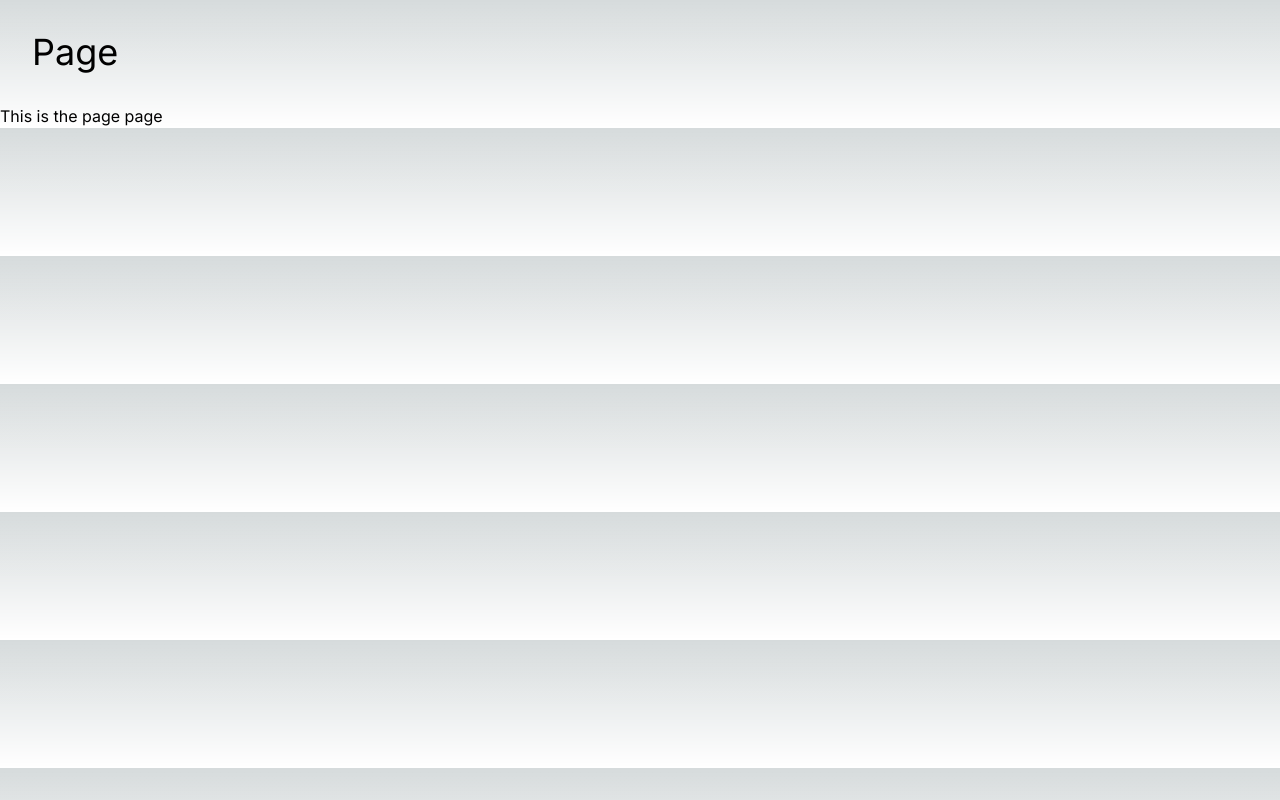
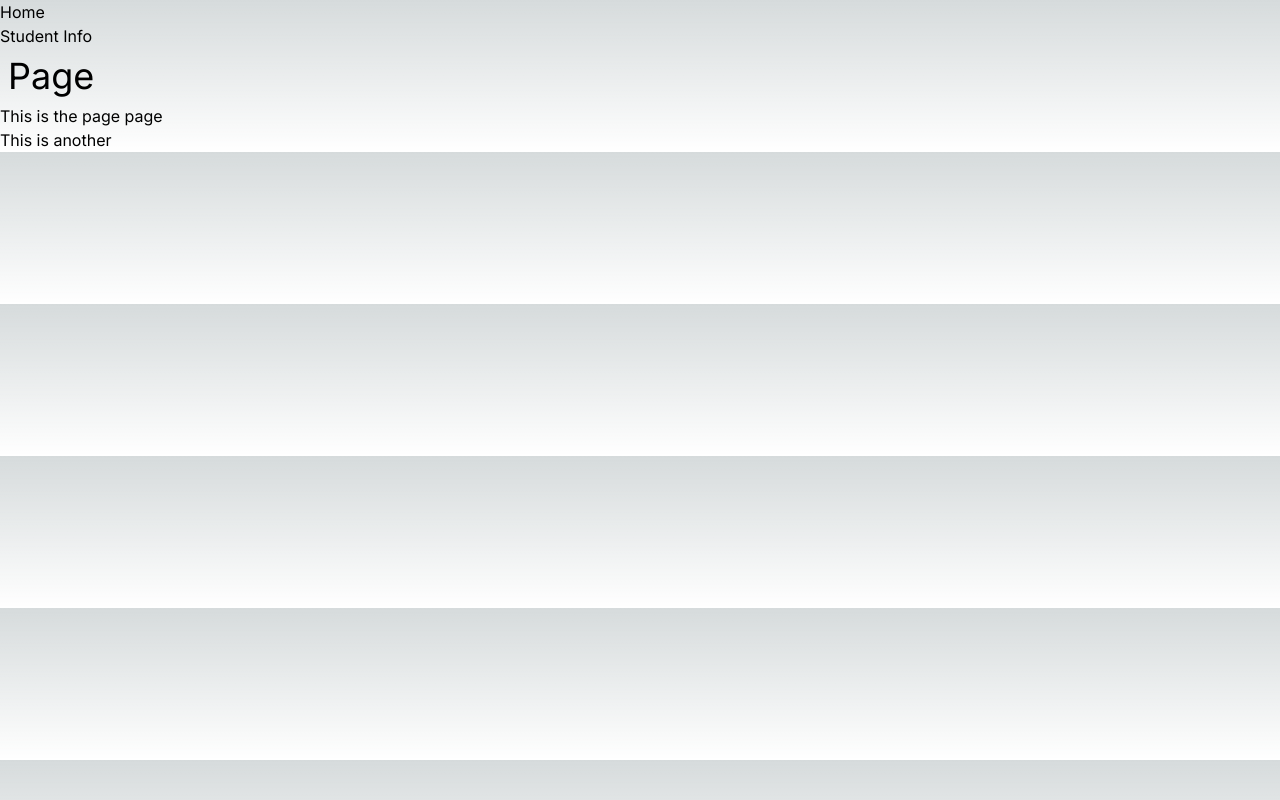
Before and after one commit to 3mptySpac3/cprg306-app-1, a Next.js app: page / in a window 1280 px wide. Built offline with nearby package versions, Linux system fonts and the light colour scheme.

Commit message:
added a nav menu, getting 404 page not found for studentinfo page

```diff
--- /dev/null
+++ b/app/NavigationMenu.js
@@ -0,0 +1,13 @@
+
+import React from 'react';
+
+export function NavigationMenu(){
+  return (
+    <nav>
+      <ul>
+        <li><a href="/">Home</a></li>
+        <li><a href="/studentinfo">Student Info</a></li>
+      </ul>
+    </nav>
+  );
+}
--- a/app/StudentInfo.js
+++ b/app/StudentInfo.js
@@ -1,6 +1,10 @@
-export function Student() {
+import React from "react";
+import { NavigationMenu } from "./NavigationMenu";
+
+export function StudentPage() {
   return (
     <div>
+      <NavigationMenu />
       <p>This is the student info page</p>
     </div>
   );
--- a/app/page.js
+++ b/app/page.js
@@ -1,8 +1,13 @@
+import React from 'react';
+import { NavigationMenu } from './NavigationMenu';
+
 export default function Page() {
   return (
     <main>
-    <h1 className = 'text-4xl m-8'>Page</h1>
+    <NavigationMenu />
+    <h1 className = 'text-4xl m-2'>Page</h1>
     <p>This is the page page</p>
+    <p>This is another</p>
     </main>
   );
 }
```
